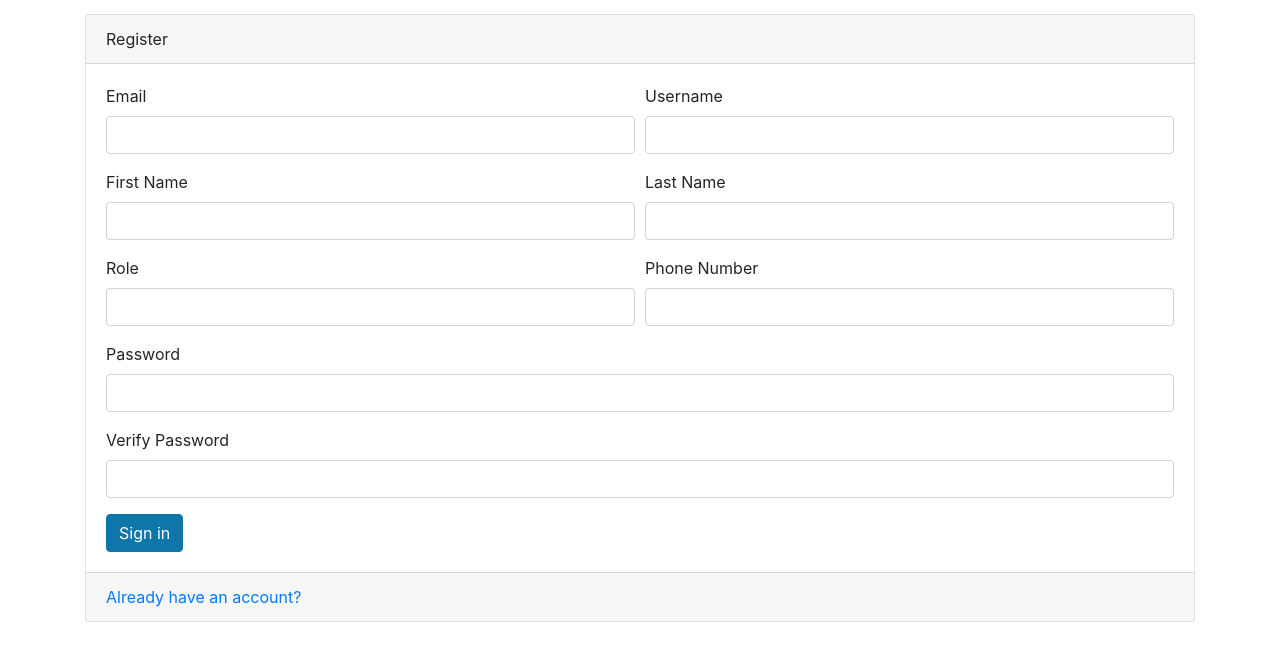
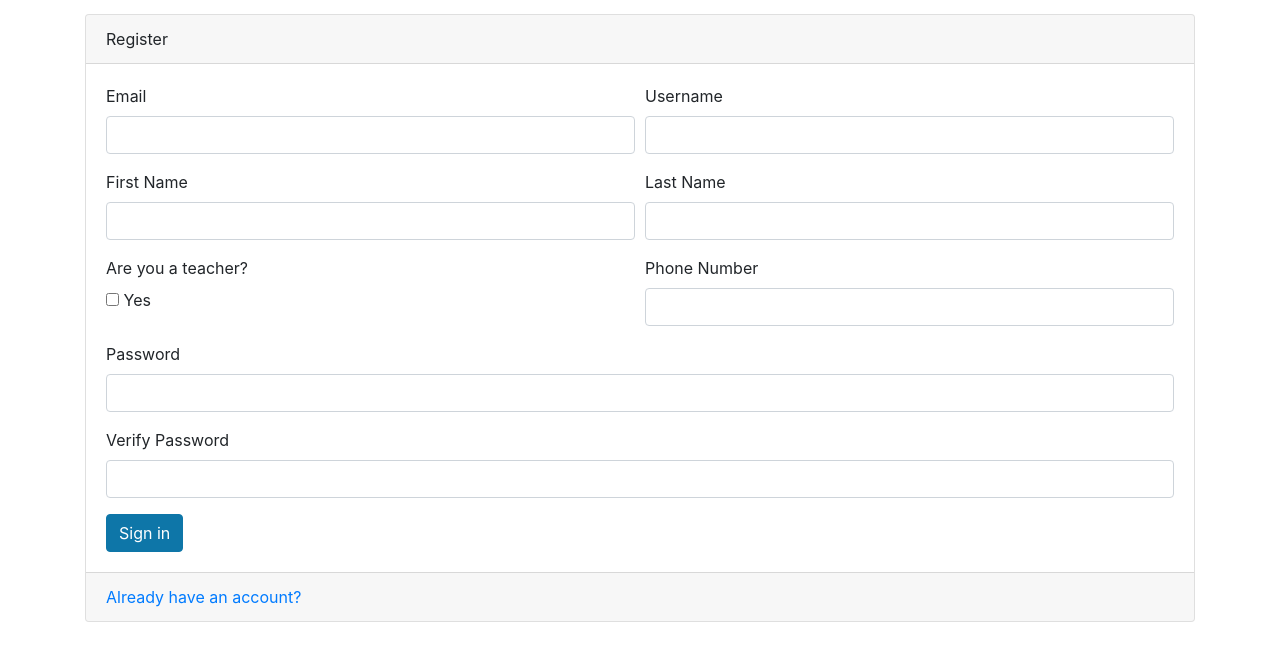
Before and after one commit to lanaafif/Class_Reminder_App, a FastAPI app: page /auth/register-page in a window 1280 px wide. Shown: the part 56-717 px from the top of the page. Run offline with FastAPI, Linux system fonts and the light colour scheme; some libraries are stand-ins or nearby versions.

Commit message:
is teacher?

```diff
--- a/TodoApp/static/js/base.js
+++ b/TodoApp/static/js/base.js
@@ -180,12 +180,15 @@
                 return;
             }
 
+            const isTeacher = document.getElementById('is-teacher-checkbox').checked;
+            document.getElementById('hidden-role-field').value = isTeacher ? 'admin' : 'user';
+
             const payload = {
                 email: data.email,
                 username: data.username,
                 first_name: data.firstname,
                 last_name: data.lastname,
-                role: data.role,
+                role: isTeacher ? 'admin' : 'user',
                 phone_number: data.phone_number,
                 password: data.password
             };
--- a/TodoApp/templates/register.html
+++ b/TodoApp/templates/register.html
@@ -30,8 +30,8 @@
                 </div>
                 <div class="form-row">
                     <div class="form-group col-md-6">
-                        <label>Role</label>
-                        <input type="text" class="form-control" name="role" required>
+                        <label>Are you a teacher?</label><br>
+                        <input type="checkbox" id="is-teacher-checkbox"> Yes
                     </div>
                     <div class="form-group col-md-6">
                         <label>Phone Number</label>
@@ -39,6 +39,9 @@
                             required>
                     </div>
                 </div>
+
+                <!-- 隐藏字段，用于在 JS 中动态赋值 role -->
+                <input type="hidden" name="role" id="hidden-role-field" value="user">
                 <div class="form-group">
                     <label>Password</label>
                     <input type="password" class="form-control" name="password" autocomplete="new-password" required>
```
